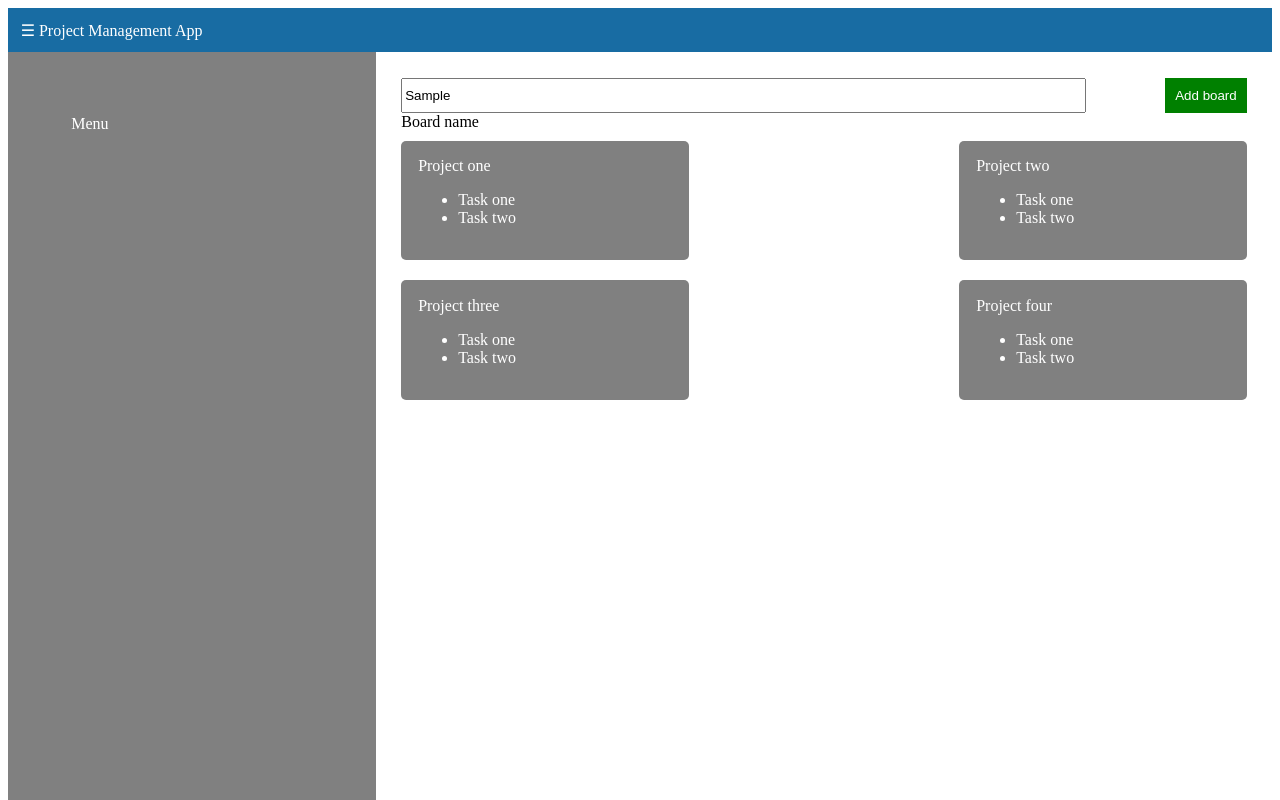
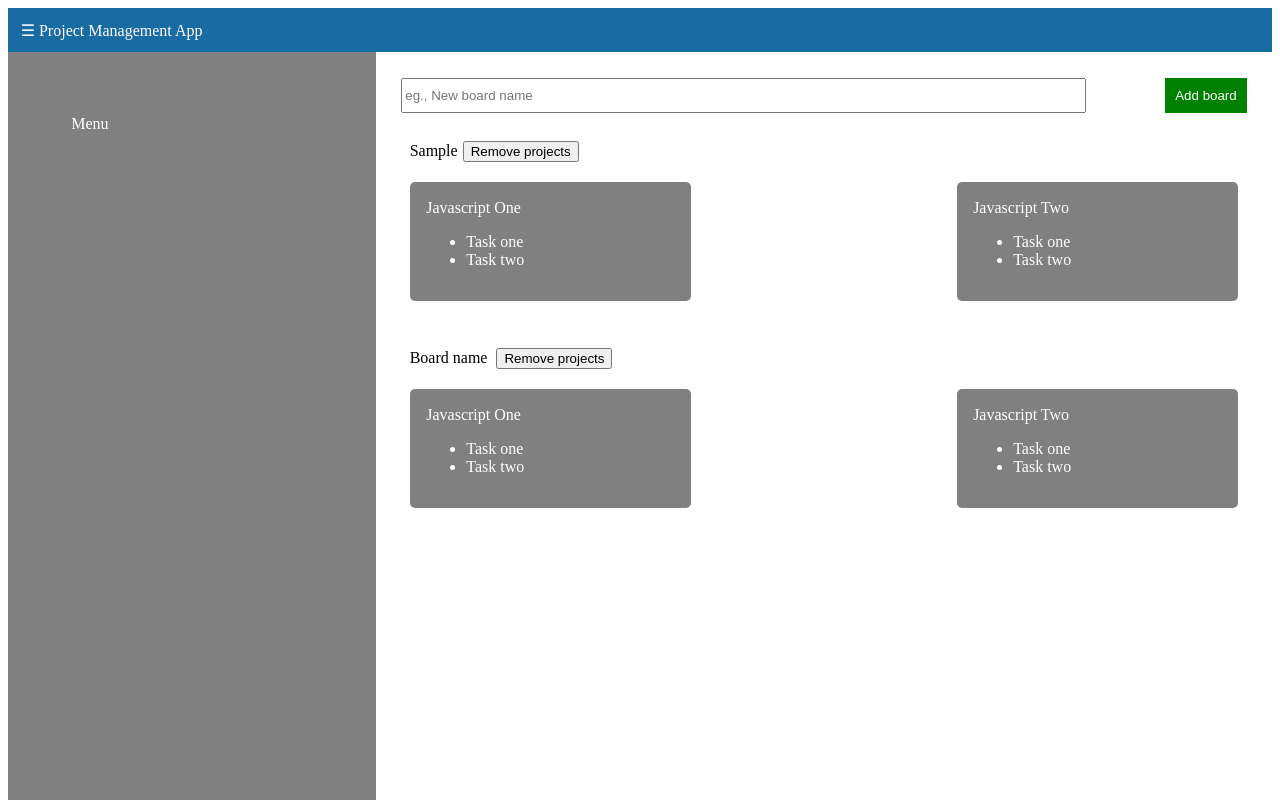
Before and after one commit to JiteshA16/ProjectManagement_HTMLCSS, a plain HTML site: page home.html in a window 1280 px wide. Both pictures are taken after typing "Sample" into the empty fields and a click on the button "Add board". Shown: the top 800 px of the page. Drawn offline with Linux system fonts and the light colour scheme.

Commit message:
Completed dynamic loading of boards and projects, working on dynamic loading of menu

```diff
--- a/home.css
+++ b/home.css
@@ -42,6 +42,7 @@ header {
     flex-direction: row;
     justify-content: space-between;
     flex-wrap: wrap;
+    margin-top: 10px;
 }
 
 .project-card {
@@ -53,6 +54,11 @@ header {
     border-radius: 5px;
 }
 
+.board-block {
+    padding: 1%;
+    margin-top: 20px;
+}
+
 @media (max-width: 400px) {
     .project-card {
         width: 45%;
--- a/home.html
+++ b/home.html
@@ -1,5 +1,6 @@
 <!DOCTYPE html>
 <html>
+
 <head>
    <meta charset="utf-8" />
    <meta http-equiv="X-UA-Compatible" content="IE=edge">
@@ -7,10 +8,11 @@
    <meta name="viewport" content="width=device-width, initial-scale=1">
    <link rel="stylesheet" type="text/css" media="screen" href="./home.css" />
 </head>
+
 <body>
    <header>
       <span onclick="toggleMenu()">&#9776</span>
-       Project Management App
+      Project Management App
    </header>
 
    <div class="container">
@@ -20,47 +22,20 @@
       <div class="task-container">
 
          <div class="addboard-block">
-            <input type="text" placeholder="eg., New board name" value="" style="width: 80%;"/>
-            <button class="addboard-button">Add board</button>
+            <input type="text" id="newBoardTitleText" placeholder="eg., New board name" value="" style="width: 80%;" />
+            <button class="addboard-button" onclick="addBoard(newBoardTitleText)">Add board</button>
          </div>
 
-         <section>
-            <div>Board name</div>
+         <div id="boardBlockList">
 
-            <div class="project-container">
+         </div>
 
-               <div class="project-card">
-                  Project one
-                  <ul>
-                     <li>Task one</li>
-                     <li>Task two</li>
-                  </ul>
-               </div>
+         <section class="board-block">
+            <div>Board name
+               <button style="margin-left: 5px;" onclick="removeProjects()">Remove projects</button>
+            </div>
 
-               <div class="project-card">
-                  Project two
-                  <ul>
-                     <li>Task one</li>
-                     <li>Task two</li>
-                  </ul>
-               </div>
-
-               <div class="project-card">
-                  Project three
-                  <ul>
-                     <li>Task one</li>
-                     <li>Task two</li>
-                  </ul>
-               </div>
-
-               <div class="project-card">
-                  Project four
-                  <ul>
-                     <li>Task one</li>
-                     <li>Task two</li>
-                  </ul>
-               </div>
-
+            <div class="project-container" id="projectList">
             </div>
          </section>
 
@@ -68,4 +43,5 @@
    </div>
    <script src="./home.js"></script>
 </body>
+
 </html>
--- a/home.js
+++ b/home.js
@@ -1,3 +1,62 @@
+
+var projectListData = [
+    {
+        name: 'Javascript One'
+    },
+    {
+        name: 'Javascript Two'
+    }
+];
+
+showProjects();
+
+function showProjects(listId) {
+    projectListData.forEach(function (value, index) {
+        var template =
+            '<div class="project-card">'
+            + value.name
+            + '<ul>'
+            + '<li>Task one</li>'
+            + '<li>Task two</li>'
+            + '</ul>'
+            + '</div>';
+        if (listId) {
+            document.getElementById(listId).innerHTML += template;
+        } else {
+            document.getElementById('projectList').innerHTML += template;
+        }
+    });
+}
+
+function removeProjects() {
+    document.getElementById('projectList').innerHTML = '';
+}
+
+var idValue = 1;
+
+function addBoard(id) {
+    var boardTitle = id.value;
+    if (boardTitle == "") {
+        alert('Board title cannot be empty.');
+    } else {
+        idValue++;
+        var projectListUniqueId = "projectList_" + idValue;
+        console.log(idValue)
+        var templateBlock =
+            '<section class="board-block">'
+            + '<div>'
+            + boardTitle
+            + '<button style="margin-left: 5px;" onclick="removeProjects()">Remove projects</button>'
+            + '</div>'
+            + '<div class="project-container" id=' + projectListUniqueId + '>'
+            + '</div>'
+            + '</section>';
+        document.getElementById('boardBlockList').innerHTML += templateBlock
+        document.getElementById('newBoardTitleText').value = '';
+        showProjects(projectListUniqueId);
+    }
+}
+
 
 function toggleMenu() {
     var menuState = document.getElementsByClassName('menu-block')[0];
```
